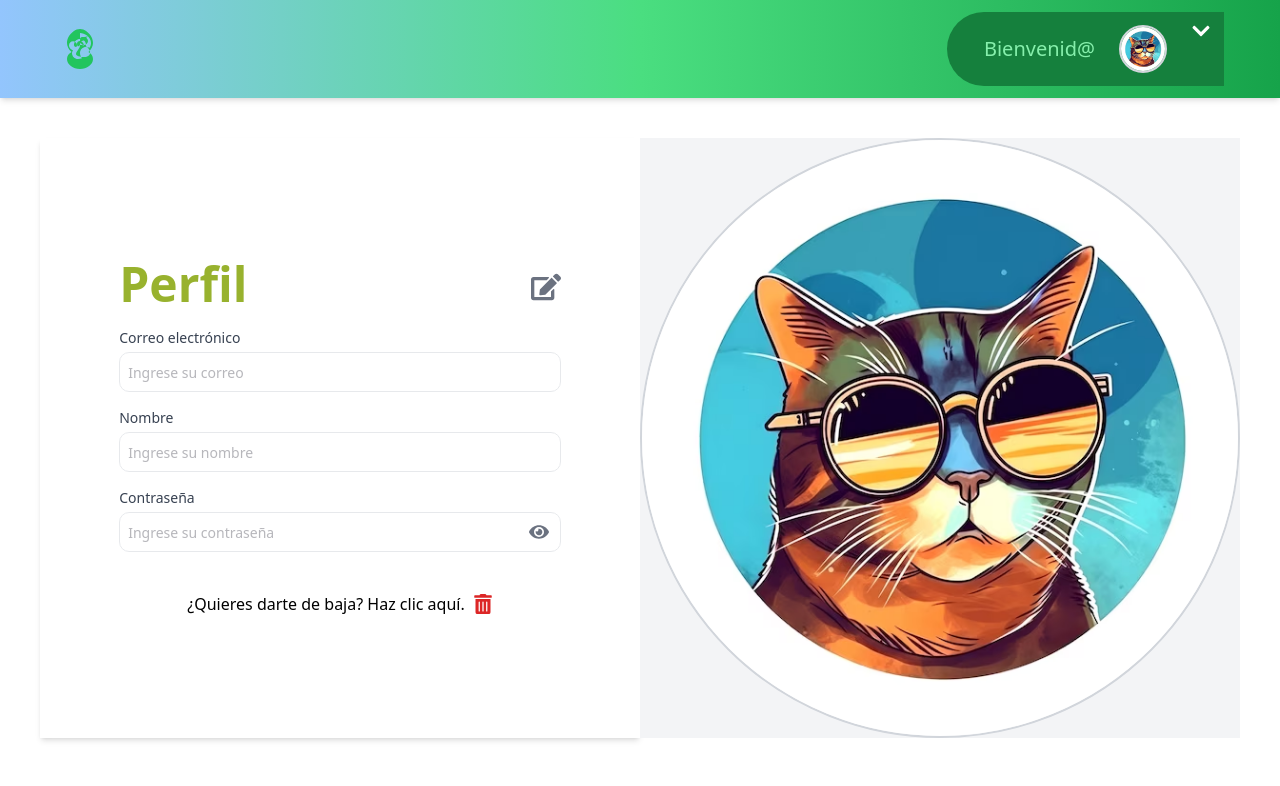
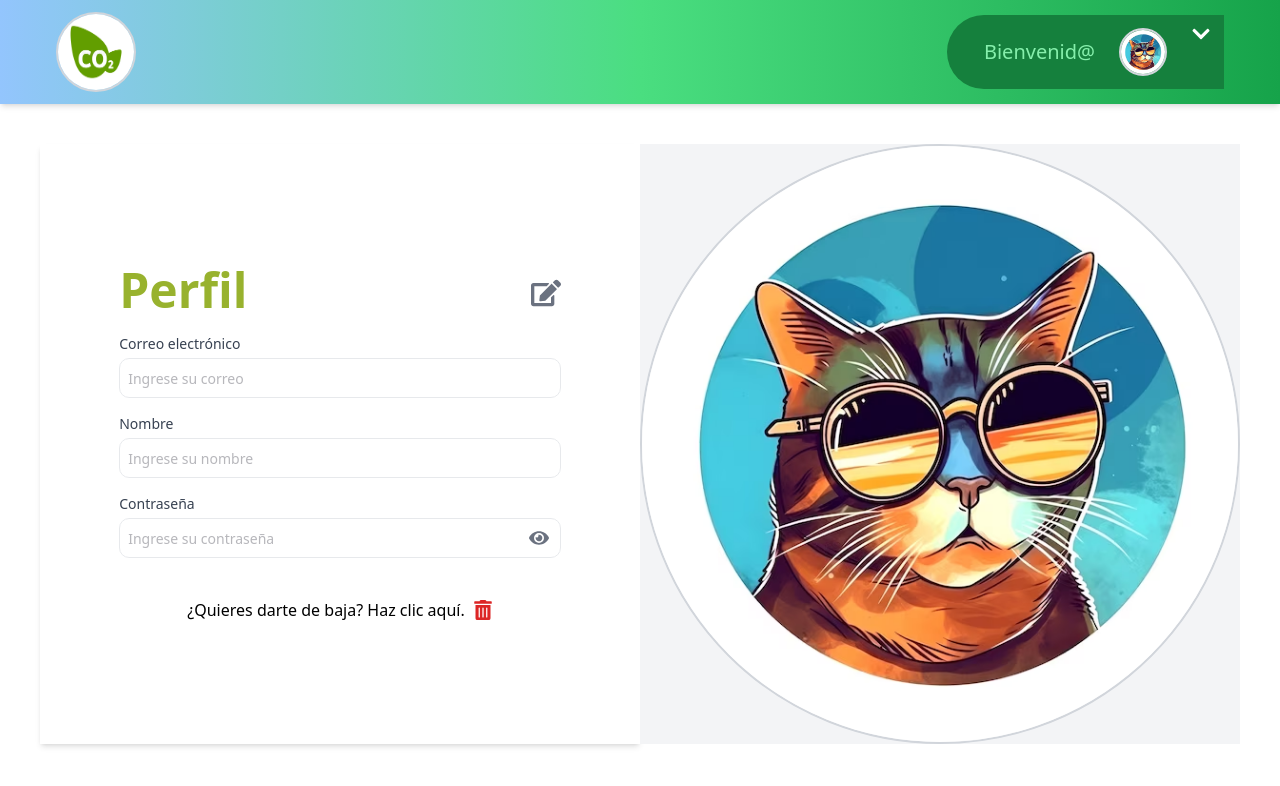
Before and after one commit to galvizlaura69/QualityOfEart, a React (Vite) app: page /perfil in a window 1280 px wide. Shown: the top 786 px of the page. Built offline with nearby package versions, Linux system fonts and the light colour scheme.

Commit message:
adjust table

```diff
--- a/src/components/common/Menu.tsx
+++ b/src/components/common/Menu.tsx
@@ -1,6 +1,7 @@
 import { Button } from '@/components/ui/button';
 import { DropdownMenu, DropdownMenuTrigger, DropdownMenuContent, DropdownMenuItem } from '@/components/ui/DropdownMenu';
 import avatarImage from "../../assets/avatar.png";
+import logo from '../../assets/logo.webp';
 
 export const MenuApp: React.FC = () => {
 
@@ -25,14 +26,11 @@ export const MenuApp: React.FC = () => {
           className="flex items-center cursor-pointer"
           onClick={() => handleRedirect('/inicio')}
         >
-          <svg
-            xmlns="http://www.w3.org/2000/svg"
-            className="h-12 w-12 text-green-500 mr-2"
-            viewBox="0 0 24 24"
-            fill="currentColor"
-          >
-            <path d="M12 2C10.9 2 9.8 2.4 8.8 3.1C6.8 4.5 5.5 6.8 5.5 9C5.5 10.5 6.3 12.2 7.8 13.5C6.5 14.1 5.5 15.4 5.5 17C5.5 19.8 8.5 22 12 22C15.5 22 18.5 19.8 18.5 17C18.5 15.5 17.5 14.1 16.2 13.5C17.7 12.2 18.5 10.5 18.5 9C18.5 6.8 17.2 4.5 15.2 3.1C14.2 2.4 13.1 2 12 2ZM12 4C13.2 4 14.4 4.5 15.5 5.3C16.6 6.2 17.5 7.6 17.5 9C17.5 9.9 17.2 10.7 16.8 11.4C16.3 11.1 15.7 11 15 11C13.3 11 12 12.3 12 14C12 15 12.4 15.9 13 16.6C12.4 16.9 11.7 17 11 17C9.3 17 8 15.7 8 14C8 13.5 8.2 13 8.5 12.7C7.4 12.2 6.5 11.3 6.5 10.2C6.5 9 7.4 8.1 8.5 8.1C9.5 8.1 10.5 9 10.5 10C10.5 10.5 10.3 11 10 11C9.5 11 9 10.5 9 10C9 8.3 10.3 7 12 7C13.7 7 15 8.3 15 10C15 10.5 14.8 11 14.5 11C14.2 11 14 10.9 14 10.5C14 9.1 12.9 8 12 8C11.1 8 10.5 8.6 10.5 9.5C10.5 10 10.7 10.5 11 10.8C11.5 10.5 12 10 12 10C13.2 10 14.5 10.3 15.5 11C16.5 11.7 17 12.9 17 14C17 15.1 16 16 14 16C12 16 10 15.5 10 14.5C10 13 12 12 12 10C12 8.5 13.1 7.5 14 7C15.3 6.3 16.5 5.5 17 4.5C16.5 5 15.5 6 14 6C12.9 6 12 6.9 12 8C12 9.1 13 10 14 10C15 10 16 9 16 8C16 7 15 6 14 6C13.6 6 13.2 6 12.8 6.1C12.4 6.2 12 6.5 12 7C12 7.5 12.5 8 13 8C13.5 8 14 7.5 14 7C14 6.5 13.5 6 13 6C12.5 6 12 6.5 12 7Z" />
-          </svg>
+             <img
+                src={logo}
+                alt="Avatar"
+                className="w-20 h-20 rounded-full border-2 border-gray-300"
+              />
         </div>
 
         <DropdownMenu>
--- a/src/components/common/TableLevel.tsx
+++ b/src/components/common/TableLevel.tsx
@@ -10,15 +10,15 @@ import {
 import { FaRegLightbulb, FaLightbulb } from 'react-icons/fa';
 import { format } from "date-fns";
 
-
 interface Sensor {
   _id: string;
   co2Level: number;
   createdAt: string;
   level: 'bajo' | 'medio' | 'alto';
 }
+
 interface SensorDataResponseProps {
-  sensorData: Sensor[]
+  sensorData: Sensor[];
 }
 
 export const TablaLevel: React.FC<SensorDataResponseProps> = ({ sensorData }) => {
@@ -36,6 +36,8 @@ export const TablaLevel: React.FC<SensorDataResponseProps> = ({ sensorData }) =>
     }
   };
 
+  const currentDate = format(new Date(), "yyyy-MM-dd");
+
   return (
     <Table className="border border-gray-300">
       <TableHeader>
@@ -48,7 +50,8 @@ export const TablaLevel: React.FC<SensorDataResponseProps> = ({ sensorData }) =>
         </TableRow>
       </TableHeader>
       <TableBody>
-        {sensorData?.map((entry: any, index: number) => {
+        {sensorData && sensorData.length > 0 ? (
+          sensorData.map((entry: Sensor, index: number) => {
             const { backgroundColor, textColor } = getLevelStyles(entry.level);
             return (
               <TableRow key={index} className="border-b border-gray-300">
@@ -63,22 +66,33 @@ export const TablaLevel: React.FC<SensorDataResponseProps> = ({ sensorData }) =>
                     {entry.level.charAt(0).toUpperCase() + entry.level.slice(1)}
                   </span>
                 </TableCell>
-              <TableCell className="border-r border-gray-300 text-center">{entry.co2Level}</TableCell>
+                <TableCell className="border-r border-gray-300 text-center">
+                  {parseFloat(entry.co2Level.toFixed(1))}
+                </TableCell>
                 <TableCell className="text-center">
                   {entry.level === "alto" ? (
-                  <FaLightbulb className={`inline-block text-red-600 text-2xl`} />
+                    <FaLightbulb className="inline-block text-red-600 text-2xl" />
                   ) : entry.level === "medio" ? (
-                  <FaRegLightbulb className={`inline-block text-yellow-600 text-2xl`} />
-                ) : <span className="text-green-600">Sin alerta</span>}
+                    <FaRegLightbulb className="inline-block text-yellow-600 text-2xl" />
+                  ) : (
+                    <span className="text-green-600">Sin alerta</span>
+                  )}
                 </TableCell>
               </TableRow>
             );
-        })}
+          })
+        ) : (
+          <TableRow>
+            <TableCell colSpan={5} className="text-center py-4">
+              Sin registros
+            </TableCell>
+          </TableRow>
+        )}
       </TableBody>
       <TableFooter>
         <TableRow className="border-t border-gray-300">
           <TableCell colSpan={4} className="text-right">
-            Última actualización: 2024-09-29
+            Fecha actual: {currentDate}
           </TableCell>
         </TableRow>
       </TableFooter>
```
Also changed, not shown: src/assets/logo.webp (added), 1 other file (tests, documents, lock files or other folders). Lines whose indentation alone changed are shown as unchanged.
